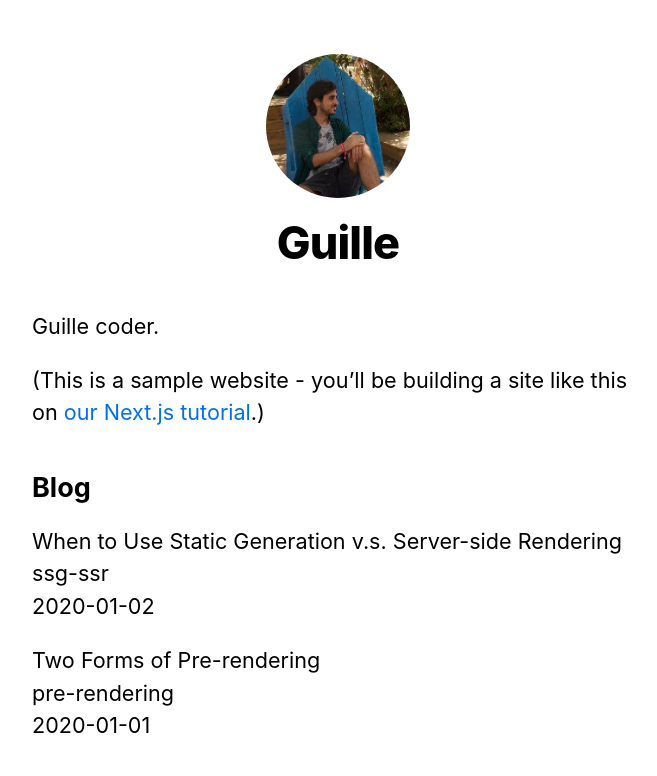
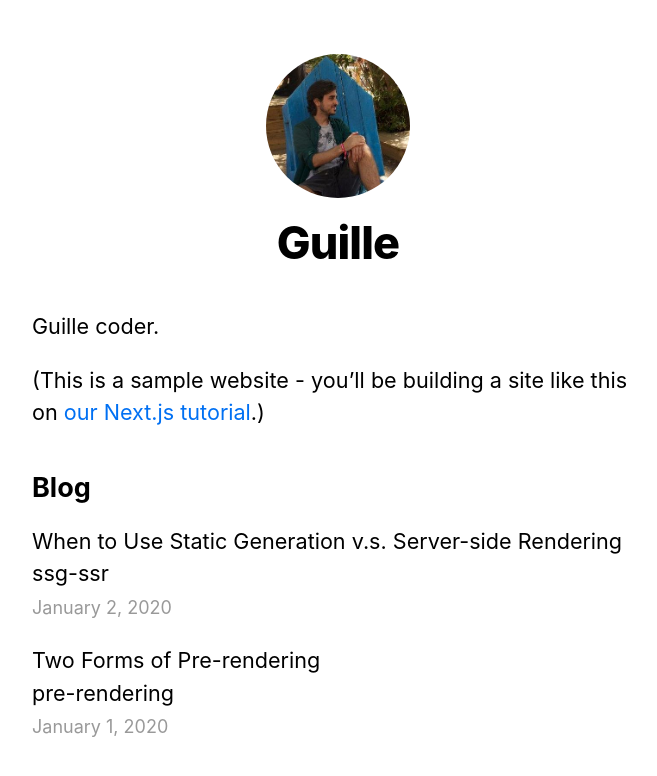
Before and after one commit to ggguille/nextjs-blog, a Next.js app: page / in a window 1280 px wide. Shown: the top 776 px of the page, without its empty margins (302-959 px from the left). Built offline with nearby package versions, Linux system fonts and the light colour scheme.

Commit message:
5.7 Dynamic Routes / Polishing the Index Page

```diff
--- a/pages/index.js
+++ b/pages/index.js
@@ -1,5 +1,6 @@
 import Head from 'next/head'
 import Layout, { siteTitle } from '../components/layout'
+import Date from '../components/date'
 import utilStyles from '../styles/utils.module.css'
 
 import { getSortedPostsData } from '../lib/posts'
@@ -35,7 +36,9 @@ export default function Home({ allPostsData }) {
               <br />
               {id}
               <br />
-              {date}
+              <small className={utilStyles.lightText}>
+                <Date dateString={date} />
+              </small>
             </li>
           ))}
         </ul>
```
